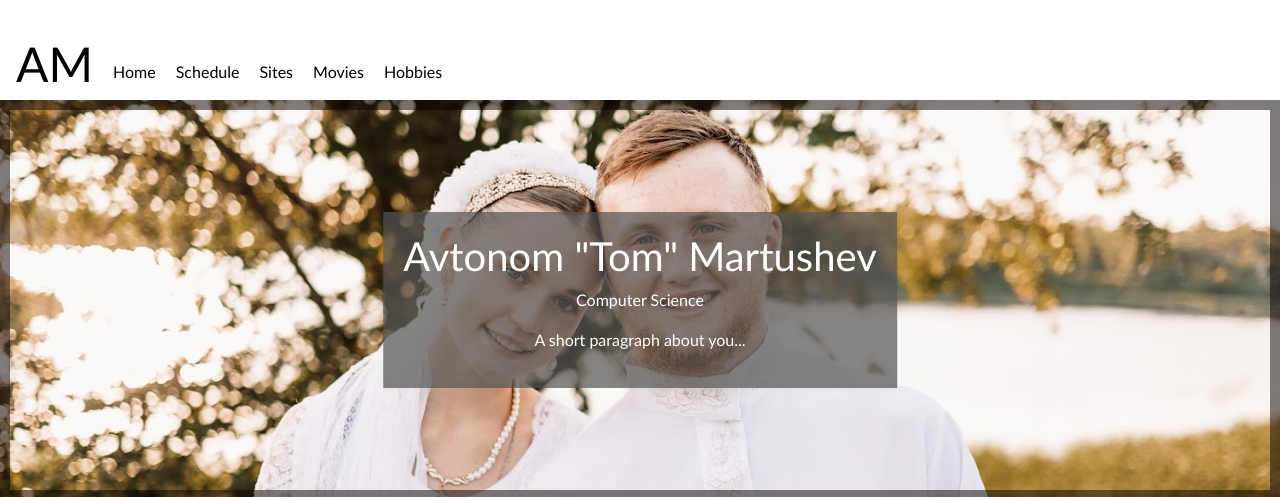
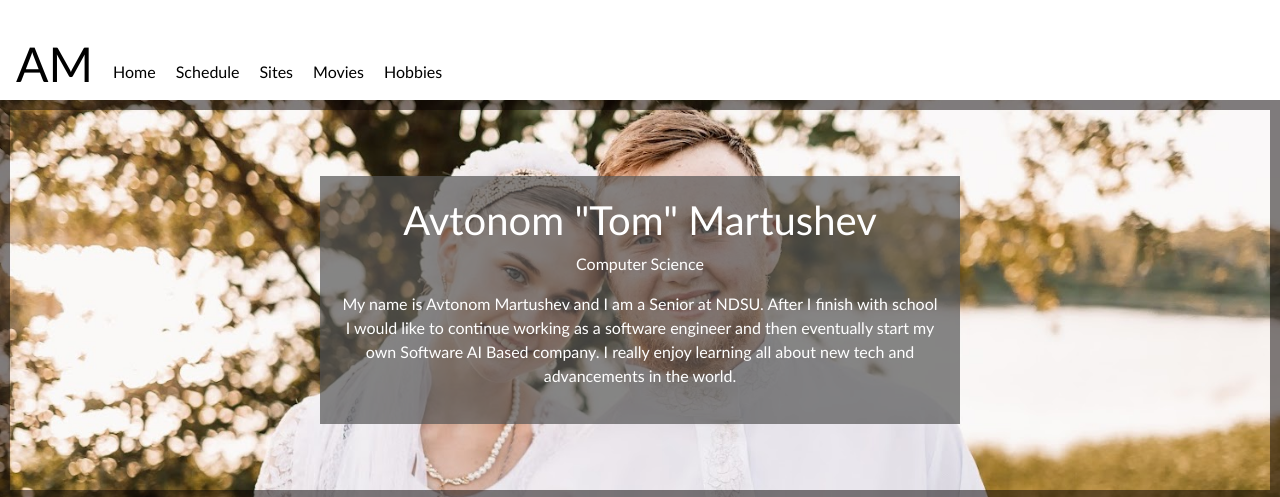
Before and after one commit to CSCI313-Spring2024/assignment-2-Atmartushev, a plain HTML site: page index.html in a window 1280 px wide. Shown: the top 497 px of the page. Drawn offline with nearby package versions, Linux system fonts and the light colour scheme.

Commit message:
MyWebsiteLink added

```diff
--- a/index.html
+++ b/index.html
@@ -28,7 +28,13 @@
         <div class="overlay-text">
           <h1>Avtonom "Tom" Martushev</h1>
           <p>Computer Science</p>
-          <p>A short paragraph about you...</p>
+          <p>
+            My name is Avtonom Martushev and I am a Senior at NDSU. After I
+            finish with school I would like to continue working as a software
+            engineer and then eventually start my own Software AI Based company.
+            I really enjoy learning all about new tech and advancements in the
+            world.
+          </p>
         </div>
       </div>
     </section>
```
Also changed, not shown: MyWebsiteLink.txt (added).
